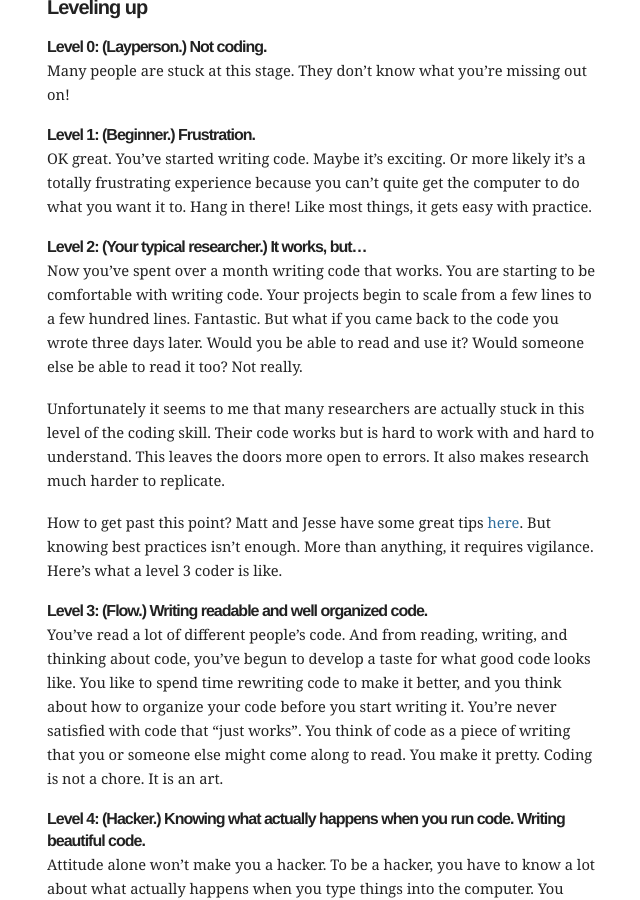
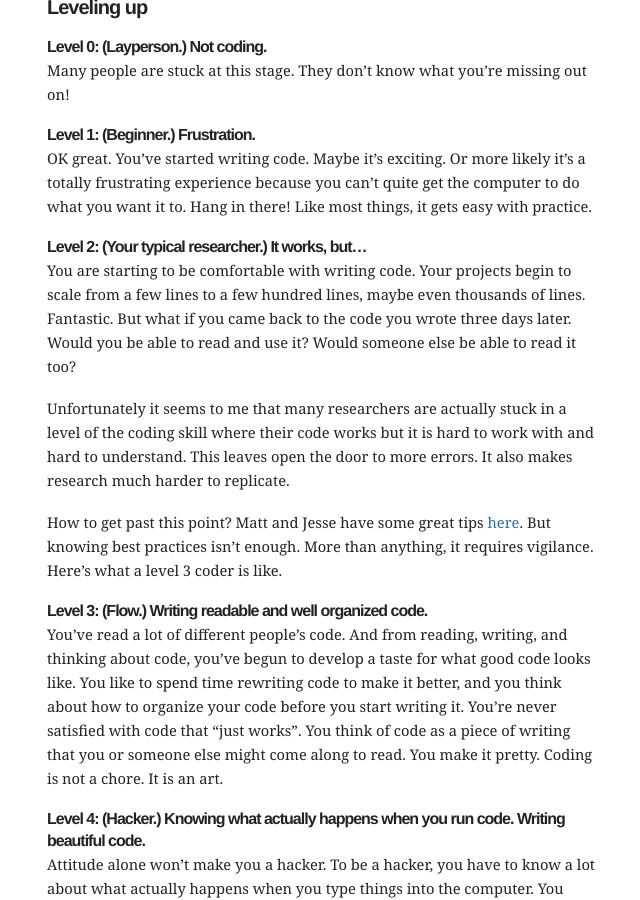
Before and after one commit to mbwong/mbwong.github.com, a Jekyll site: the page built from _posts/2014-03-13-programming-for-beginner-economists.md, in a window 1280 px wide and 900 px high, scrolled down 1632 px. Shown: the whole window, without its empty margins (303-943 px from the left). Built offline with Jekyll 4.4.1, drawn with Linux system fonts in a browser that asks for light colours.

Commit message:
Update 2014-03-13-programming-for-beginner-economists.md

```diff
--- a/_posts/2014-03-13-programming-for-beginner-economists.md
+++ b/_posts/2014-03-13-programming-for-beginner-economists.md
@@ -49,9 +49,9 @@ OK great. You've started writing code. Maybe it's exciting. Or more likely it's
 
 ###Level 2: (Your typical researcher.) It works, but&#8230;
 
-Now you've spent over a month writing code that works. You are starting to be comfortable with writing code. Your projects begin to scale from a few lines to a few hundred lines. Fantastic. But what if you came back to the code you wrote three days later. Would you be able to read and use it? Would someone else be able to read it too? Not really.
+You are starting to be comfortable with writing code. Your projects begin to scale from a few lines to a few hundred lines, maybe even thousands of lines. Fantastic. But what if you came back to the code you wrote three days later. Would you be able to read and use it? Would someone else be able to read it too?
 
-Unfortunately it seems to me that many researchers are actually stuck in this level of the coding skill. Their code works but is hard to work with and hard to understand. This leaves the doors more open to errors. It also makes research much harder to replicate.
+Unfortunately it seems to me that many researchers are actually stuck in a level of the coding skill where their code works but it is hard to work with and hard to understand. This leaves open the door to more errors. It also makes research much harder to replicate.
 
 How to get past this point? Matt and Jesse have some great tips [here](http://faculty.chicagobooth.edu/jesse.shapiro/research/CodeAndData.pdf). But knowing best practices isn't enough. More than anything, it requires vigilance. Here's what a level 3 coder is like.
 
```
